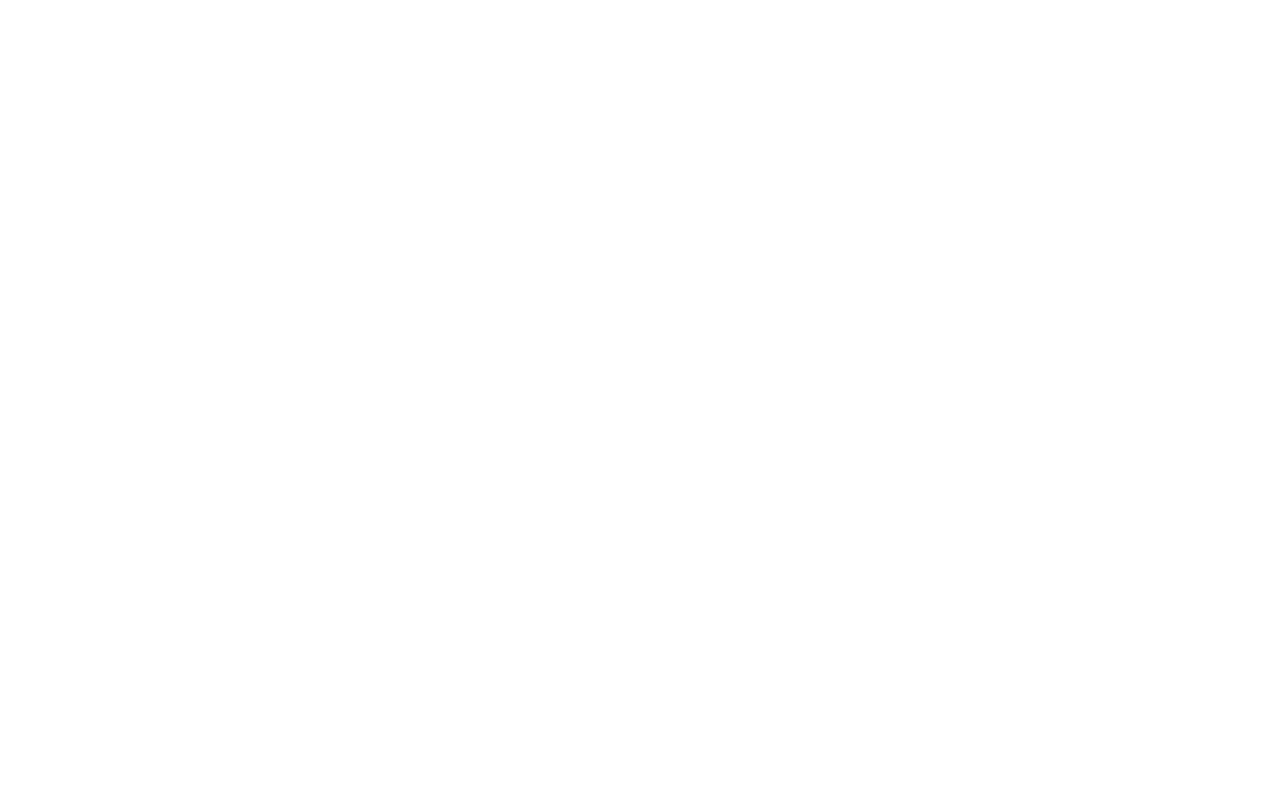
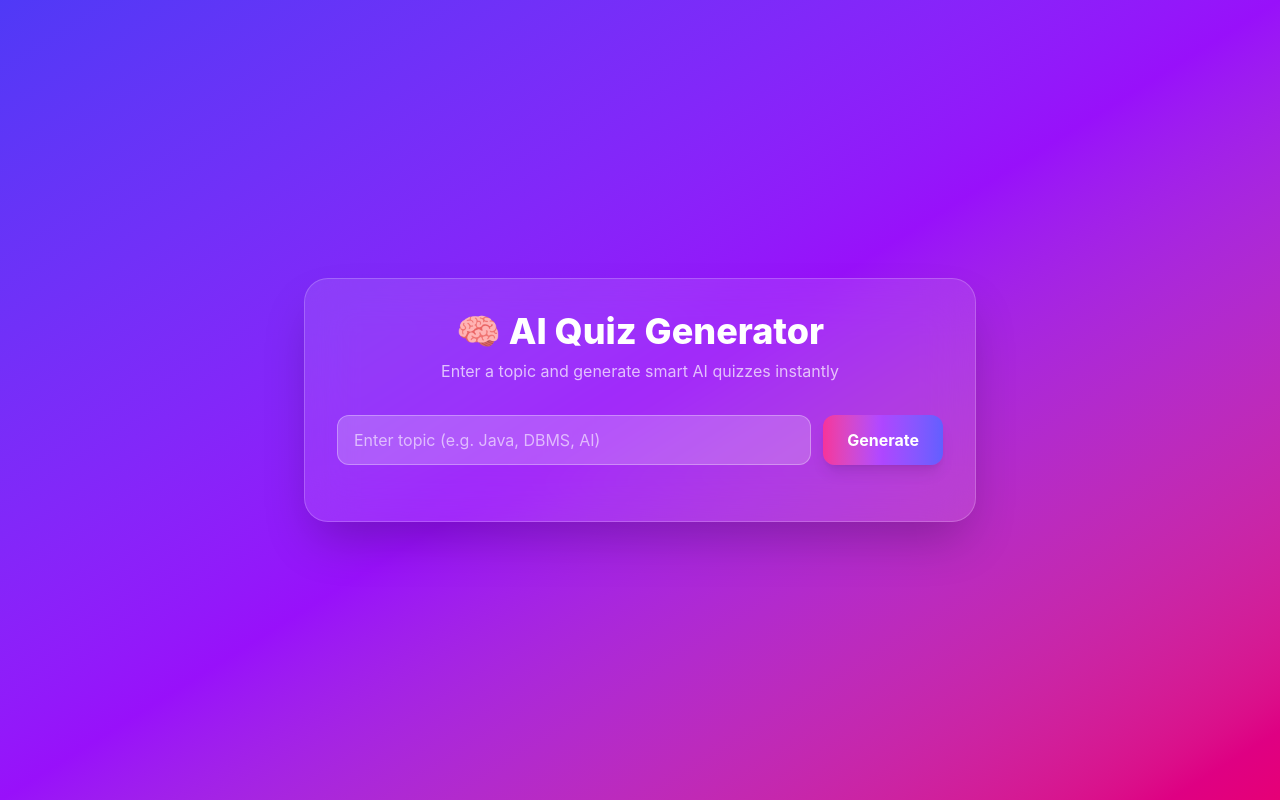
Before and after one commit to swamini10/project, a React app in the folder frontend/: page /quiz in a window 1280 px wide. Before the commit this address had no page. Built offline with nearby package versions, Linux system fonts and the light colour scheme; the HTML template or start-up script is replaced by a standard one.

Commit message:
AIQuiz page

```diff
--- a/frontend/src/App.jsx
+++ b/frontend/src/App.jsx
@@ -2,6 +2,7 @@
 import Login from "./pages/Login";
 import Home from "./pages/Home";
 import AIChat from "./pages/AIChat";
+import AIQuiz from "./pages/AIQuiz";
 import PdfSummarizer from "./pages/PdfSummarizer";
 import { BrowserRouter as Router, Routes, Route } from "react-router-dom";
 import { ToastContainer } from "react-toastify";
@@ -17,6 +18,7 @@
         <Route path="/register" element={<Register />} />
         <Route path="/home" element={<Home/>} />
         <Route path="/chat" element={<AIChat />} />
+        <Route path="/quiz" element={<AIQuiz />} />
         <Route path="/pdfsummarizer" element={<PdfSummarizer/>}/>
       </Routes>
 
--- /dev/null
+++ b/frontend/src/pages/AIQuiz.jsx
@@ -0,0 +1,82 @@
+import React, { useState } from "react";
+import axios from "axios";
+
+const Quiz = () => {
+  const [topic, setTopic] = useState("");
+  const [quiz, setQuiz] = useState("");
+  const [loading, setLoading] = useState(false);
+
+  const generateQuiz = async () => {
+    if (!topic) {
+      alert("Please enter a topic");
+      return;
+    }
+
+    try {
+      setLoading(true);
+      setQuiz("");
+
+      const response = await axios.post(
+        "http://localhost:8080/api/quiz/generate",
+        { topic }
+      );
+
+      setQuiz(response.data);
+    } catch (error) {
+      console.error(error);
+      alert("Error generating quiz");
+    } finally {
+      setLoading(false);
+    }
+  };
+
+  return (
+    <div className="min-h-screen flex items-center justify-center bg-gradient-to-br from-indigo-600 via-purple-600 to-pink-600 p-4">
+
+      {/* Glass Card */}
+      <div className="w-full max-w-2xl backdrop-blur-xl bg-white/10 border border-white/20 shadow-2xl rounded-3xl p-8 text-white">
+
+        {/* Title */}
+        <h1 className="text-4xl font-extrabold text-center mb-2">
+          🧠 AI Quiz Generator
+        </h1>
+
+        <p className="text-center text-white/70 mb-8">
+          Enter a topic and generate smart AI quizzes instantly
+        </p>
+
+        {/* Input Box */}
+        <div className="flex gap-3 mb-6">
+          <input
+            type="text"
+            placeholder="Enter topic (e.g. Java, DBMS, AI)"
+            value={topic}
+            onChange={(e) => setTopic(e.target.value)}
+            className="flex-1 px-4 py-3 rounded-xl bg-white/20 border border-white/30 text-white placeholder-white/60 outline-none"
+          />
+
+          <button
+            onClick={generateQuiz}
+            disabled={loading}
+            className="px-6 py-3 rounded-xl font-bold bg-gradient-to-r from-pink-500 via-purple-500 to-indigo-500 hover:scale-105 transition duration-300 shadow-lg"
+          >
+            {loading ? "Generating..." : "Generate"}
+          </button>
+        </div>
+
+        {/* Output */}
+        {quiz && (
+          <div className="bg-white/10 border border-white/20 rounded-2xl p-5 mt-6 max-h-[400px] overflow-y-auto">
+            <h3 className="text-xl font-bold mb-3">📘 Your Quiz</h3>
+            <pre className="whitespace-pre-wrap text-white/80 leading-relaxed">
+              {quiz}
+            </pre>
+          </div>
+        )}
+
+      </div>
+    </div>
+  );
+};
+
+export default Quiz;
```
